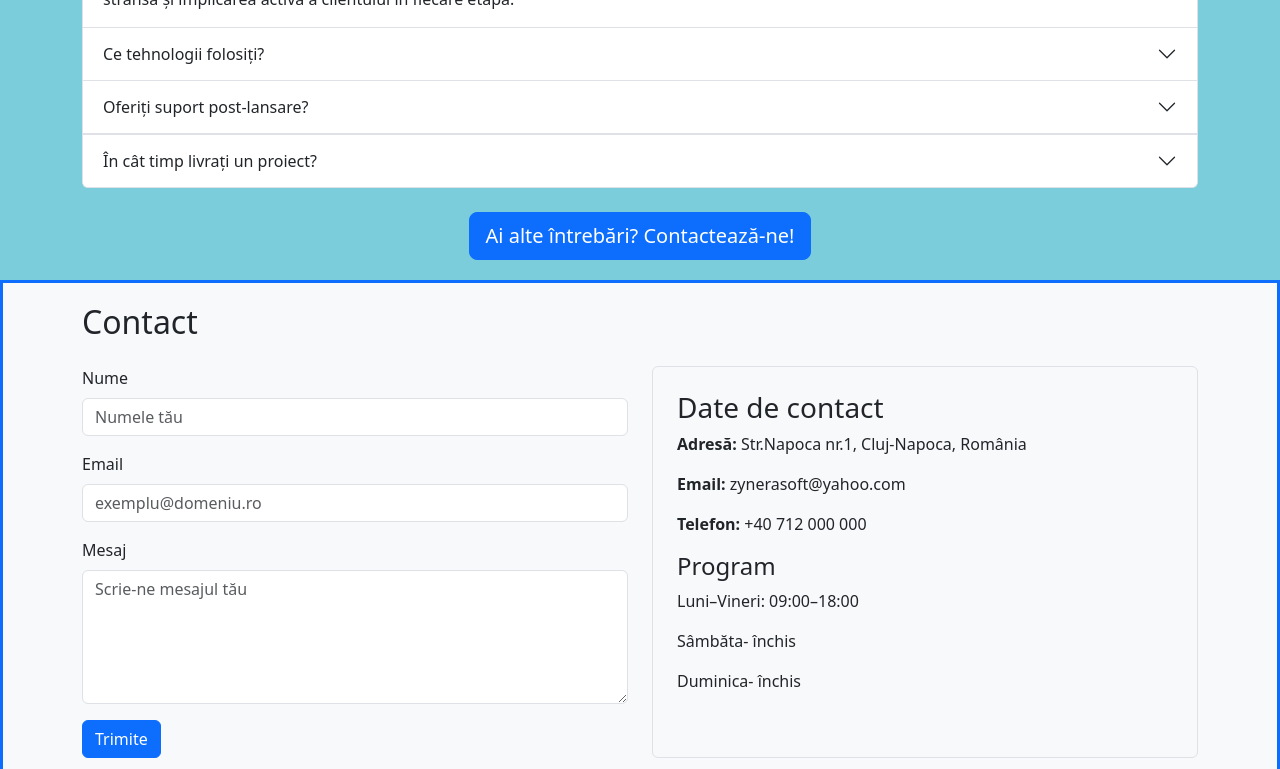
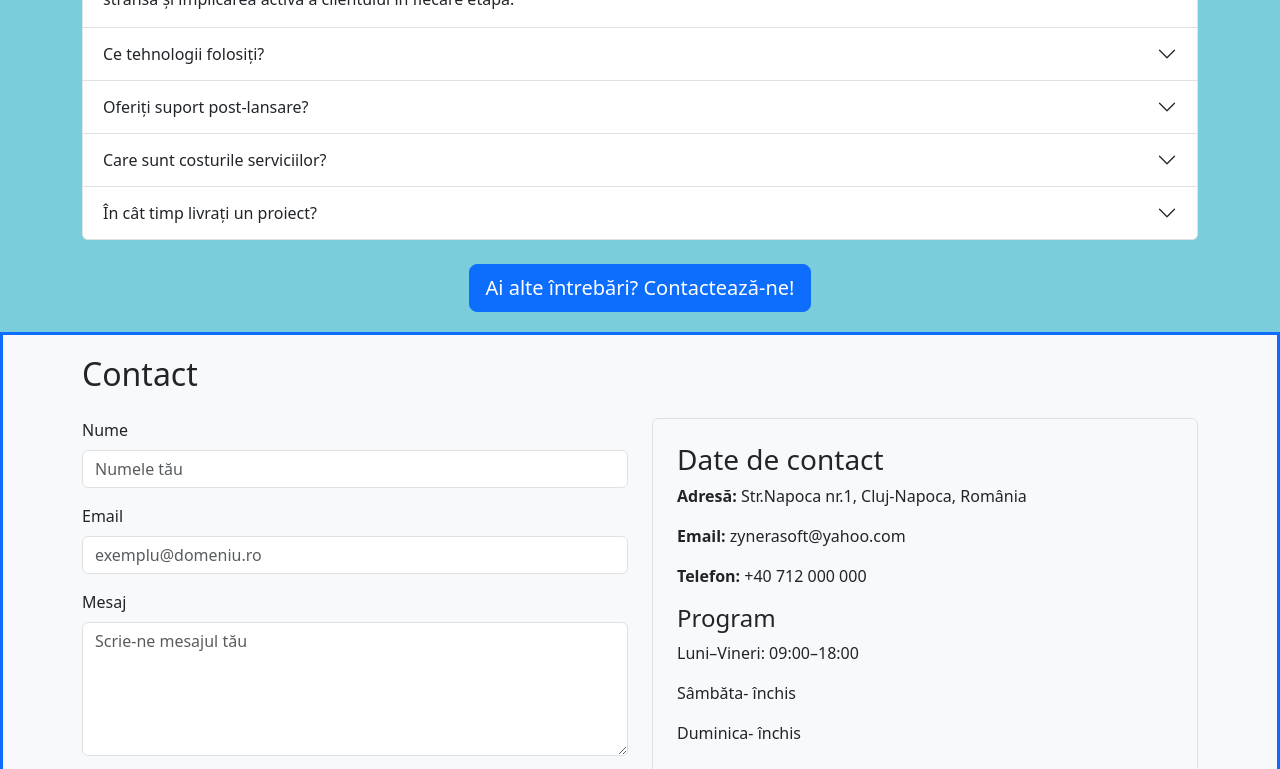
Before and after one commit to Delia-08/zynerasoft, a plain HTML site: page index.html in a window 1280 px wide. Shown: the part 3520-4289 px from the top of the page. Drawn offline with nearby package versions, Linux system fonts and the light colour scheme.

Commit message:
Update index.html

```diff
--- a/index.html
+++ b/index.html
@@ -55,8 +55,10 @@
       <div class="carousel-item">
         <img src="images/slide5.jpg" class="d-block w-100 img-fluid" alt="Securitate cibernetică și audit">
       </div>
+    </div>
+  </div>
+</header>
 
-  </header>
   <section id="despre" class="section-padding">
     <div class="container">
       <h2 class="text-center mb-4">Despre Noi</h2>
@@ -264,11 +266,13 @@
   <section id="faq" class="section-padding">
   <div class="container">
     <h2 class="text-center mb-4">Întrebări frecvente</h2>
+
     <div class="accordion" id="faqAccordion">
+
       <div class="accordion-item">
         <h2 class="accordion-header" id="headingOne">
-            <button class="accordion-button" type="button" data-bs-toggle="collapse" data-bs-target="#collapseOne"
-              aria-expanded="true" aria-controls="collapseOne">
+          <button class="accordion-button" type="button" data-bs-toggle="collapse"
+                  data-bs-target="#collapseOne" aria-expanded="true" aria-controls="collapseOne">
             Cum colaborați cu clienții?
           </button>
         </h2>
@@ -284,6 +288,7 @@
           </div>
         </div>
       </div>
+
       <div class="accordion-item">
         <h2 class="accordion-header" id="headingTwo">
           <button class="accordion-button collapsed" type="button" data-bs-toggle="collapse"
@@ -324,8 +329,8 @@
       </div>
       <div class="accordion-item">
         <h2 class="accordion-header" id="headingFour">
-            <div id="collapseFour" class="accordion-collapse collapse" aria-labelledby="headingFour"
-              data-bs-parent="#faqAccordion" role="region">
+          <button class="accordion-button collapsed" type="button" data-bs-toggle="collapse"
+                  data-bs-target="#collapseFour" aria-expanded="false" aria-controls="collapseFour">
             Care sunt costurile serviciilor?
           </button>
         </h2>
@@ -362,6 +367,7 @@
       </div>
 
     </div>
+
     <div class="text-center mt-4">
       <a href="#contact" class="btn btn-lg btn-primary">Ai alte întrebări? Contactează-ne!</a>
     </div>
```
Lines whose indentation alone changed are shown as unchanged.
